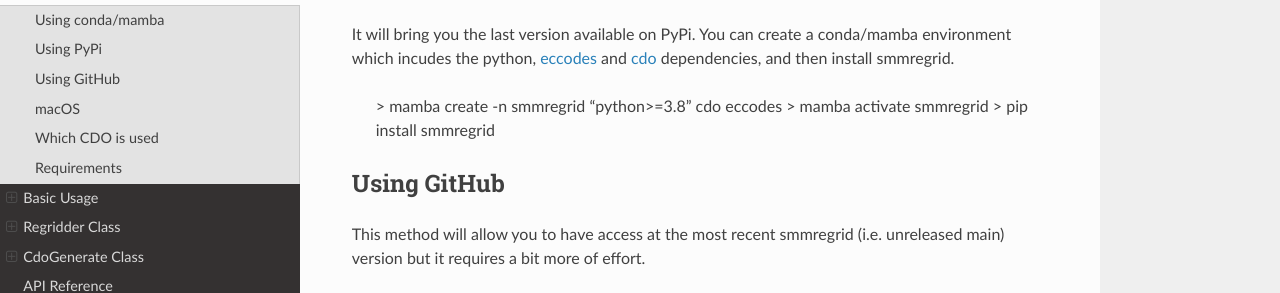
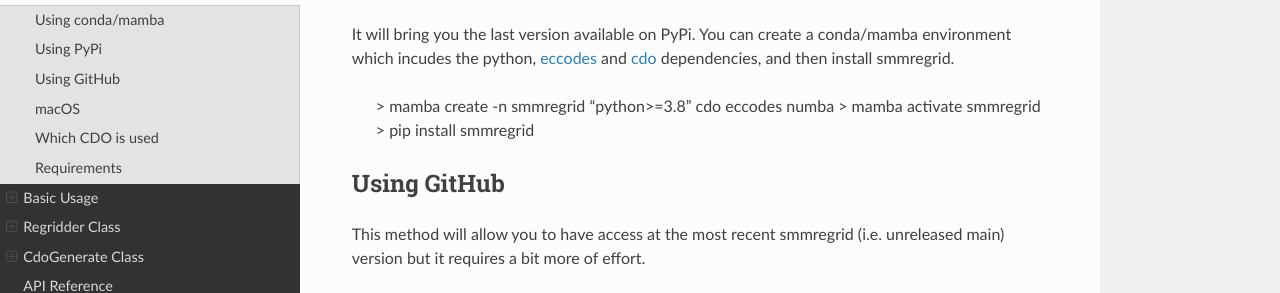
Before and after one commit to jhardenberg/smmregrid, a Sphinx documentation site: the page built from docs/sphinx/source/installation.rst, in a window 1280 px wide and 900 px high, scrolled down 529 px. Shown: the part 161-454 px from the top of the window. Built offline with Sphinx 7.4.7 and the Read the Docs theme 3.1.0, drawn with Linux system fonts in a browser that asks for light colours.

Commit message:
Add conda-forge installation to the README
The Linux section of the README only listed the PyPI and environment-file
methods, while the sphinx docs already recommend conda-forge. Also add
numba to the PyPI command in the sphinx docs, matching the README.

Co-Authored-By: Claude Opus 5.5 <noreply@anthropic.com>

```diff
--- a/docs/sphinx/source/installation.rst
+++ b/docs/sphinx/source/installation.rst
@@ -26,7 +26,7 @@ Using PyPi
 It will bring you the last version available on PyPi.
 You can create a conda/mamba environment which incudes the python, `eccodes <https://github.com/ecmwf/eccodes-python>`_ and `cdo <https://code.mpimet.mpg.de/projects/cdo/>`_ dependencies, and then install smmregrid.
 
-    > mamba create -n smmregrid "python>=3.8" cdo eccodes
+    > mamba create -n smmregrid "python>=3.8" cdo eccodes numba
     > mamba activate smmregrid
     > pip install smmregrid
 
```
Also changed, not shown: README.md (+8 -1 lines).
